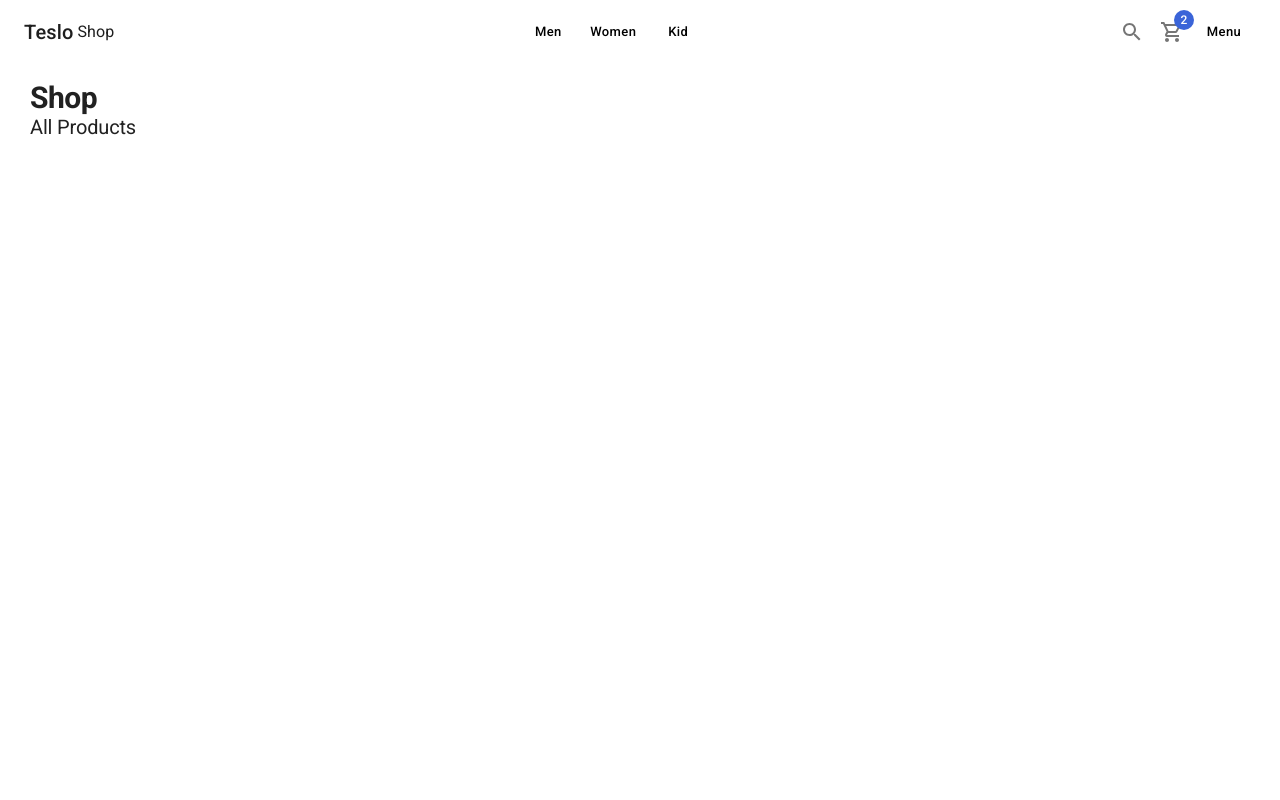
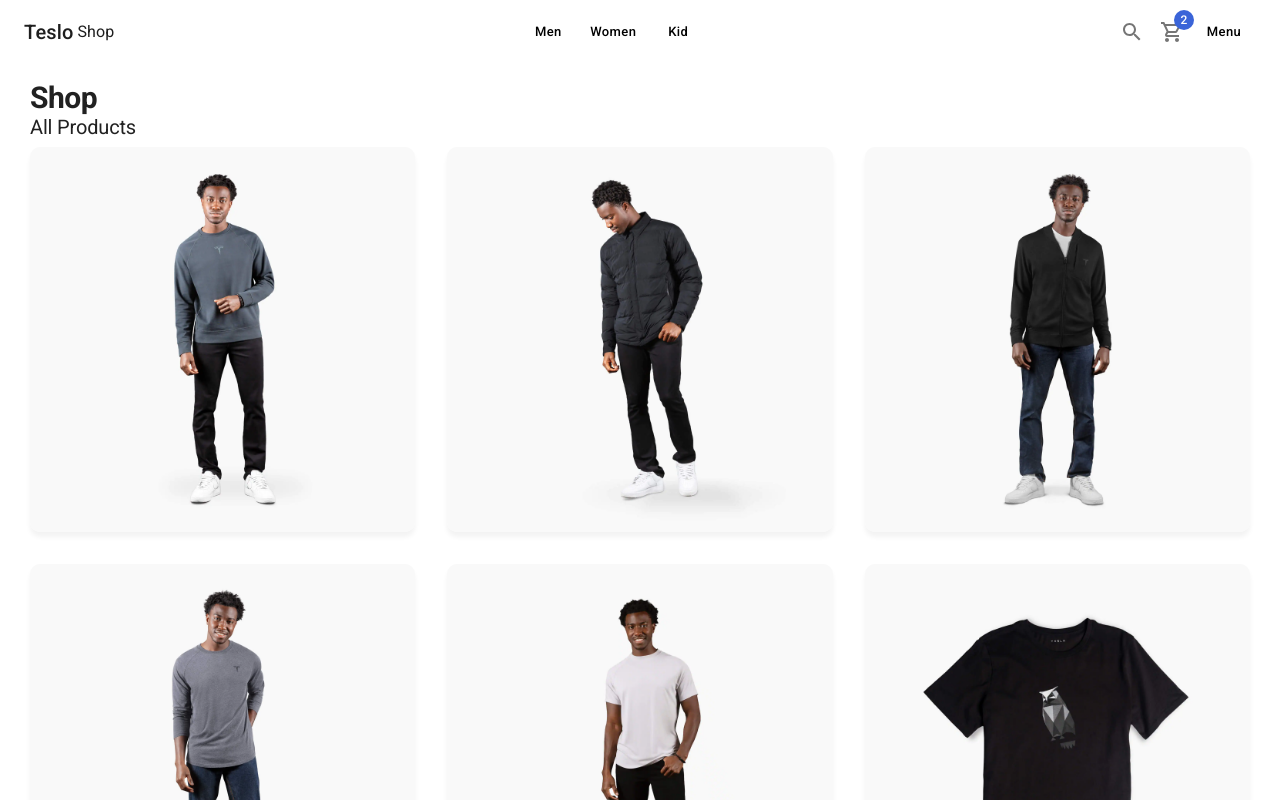
Before and after one commit to JLin-99/teslo-shop, a Next.js app: page / in a window 1280 px wide. Shown: the top 800 px of the page. Built offline with nearby package versions, Linux system fonts and the light colour scheme.

Commit message:
Add temporal HomePage

```diff
--- a/pages/index.tsx
+++ b/pages/index.tsx
@@ -1,7 +1,15 @@
+import {
+  Card,
+  CardActionArea,
+  CardMedia,
+  Grid,
+  Typography,
+} from "@mui/material";
+
 import { ShopLayout } from "@/components/layouts";
-import { Typography } from "@mui/material";
+import { initialData } from "@/database/products";
 
-export default function Home() {
+export default function HomePage() {
   return (
     <ShopLayout
       title={"TesloShop - Home"}
@@ -13,6 +21,22 @@
       <Typography variant="h2" sx={{ mb: 1 }}>
         All Products
       </Typography>
+
+      <Grid container spacing={4}>
+        {initialData.products.map((product) => (
+          <Grid item xs={6} sm={4} key={product.slug}>
+            <Card>
+              <CardActionArea>
+                <CardMedia
+                  component="img"
+                  image={`products/${product.images[0]}`}
+                  alt={product.title}
+                />
+              </CardActionArea>
+            </Card>
+          </Grid>
+        ))}
+      </Grid>
     </ShopLayout>
   );
 }
```
